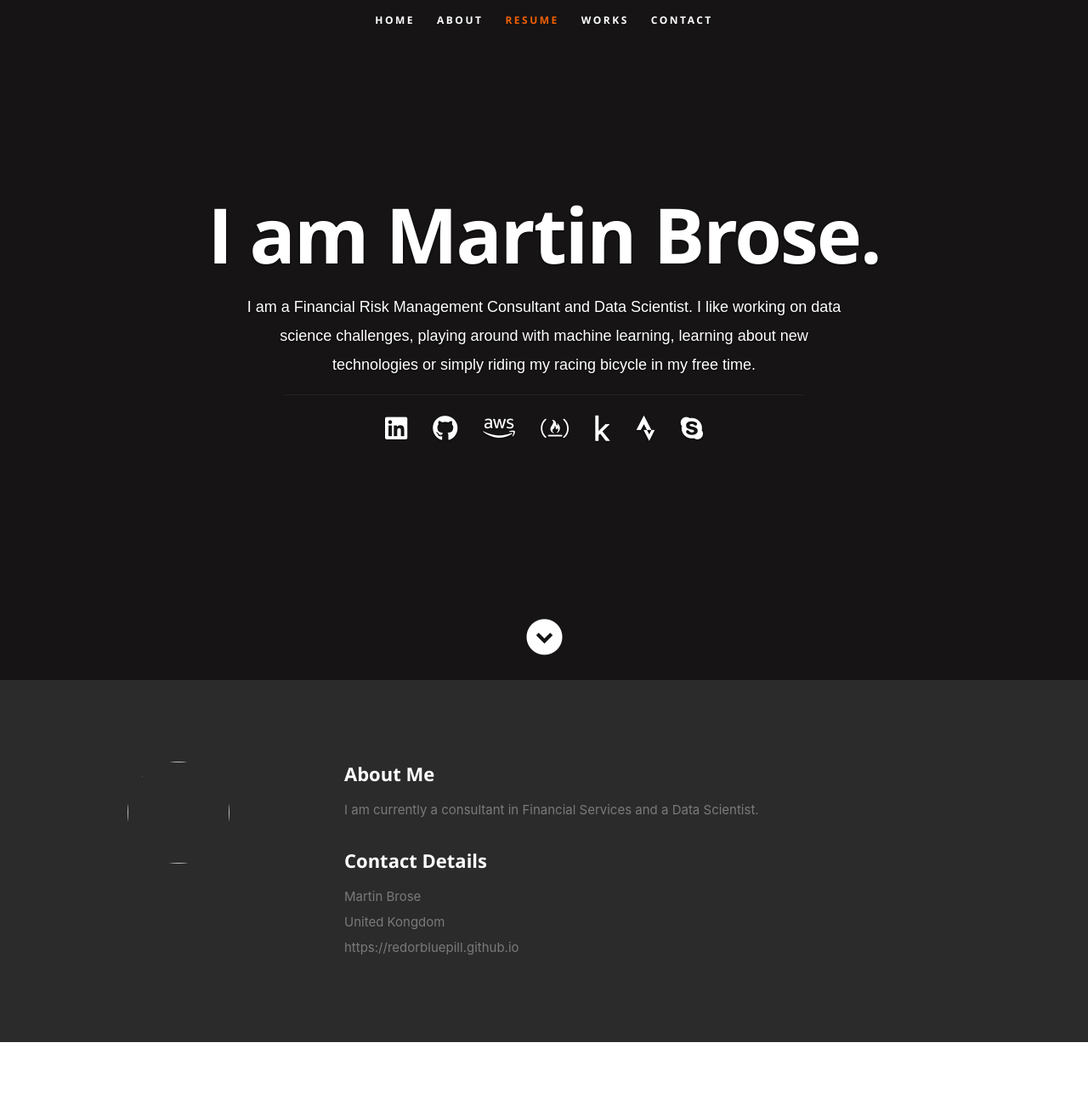
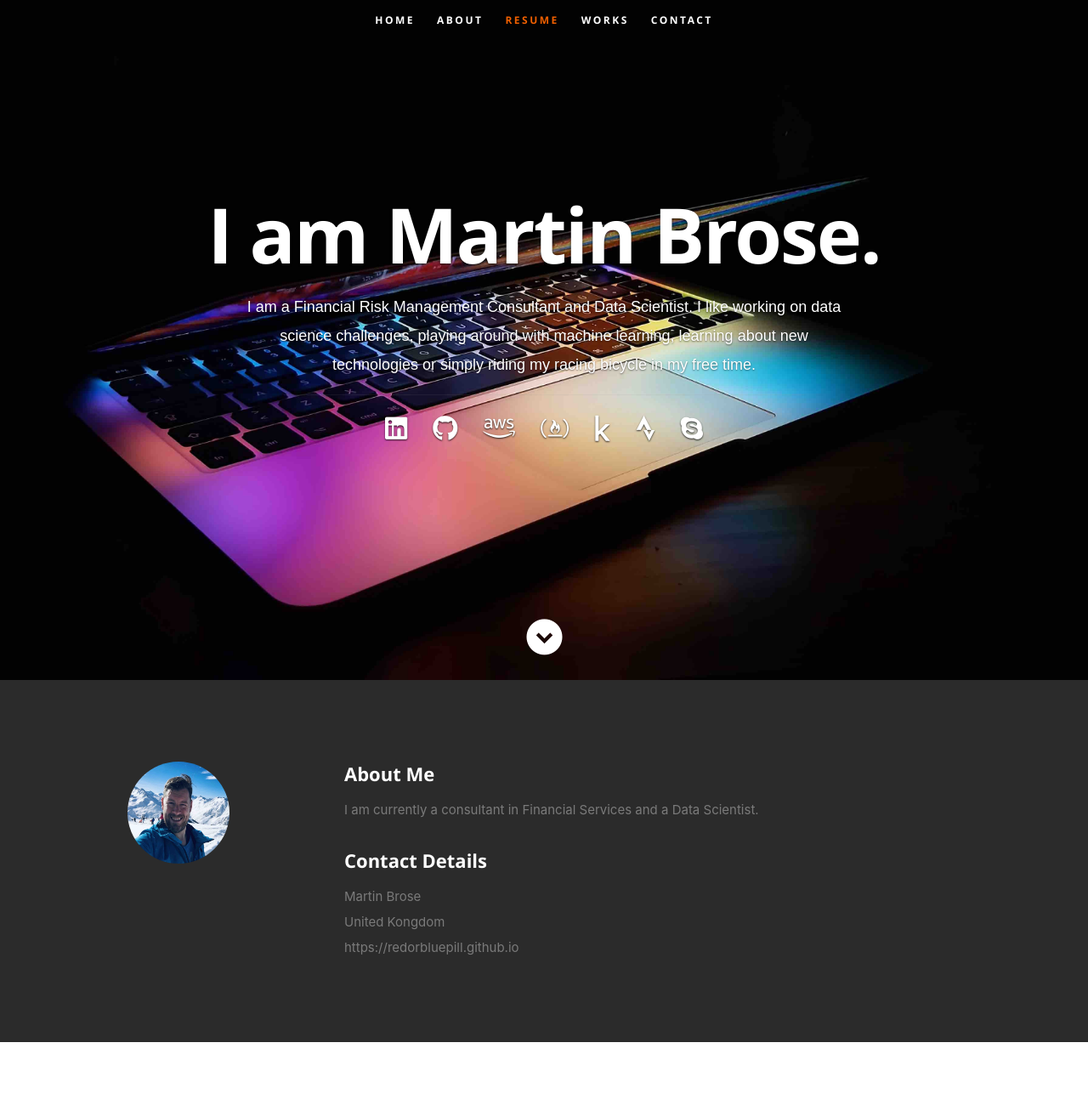
Before and after one commit to martinbrose/redorbluepill.github.io, a plain HTML site: page index.html in a window 1280 px wide. Shown: the top 1300 px of the page at 85% size. Drawn offline with nearby package versions, Linux system fonts and the light colour scheme.

Commit message:
Minor changes

```diff
--- a/css/layout.css
+++ b/css/layout.css
@@ -35,7 +35,7 @@ header {
   height: 800px;
   min-height: 500px;
   width: 100%;
-  background: #161415 url(../images/header-background.jp2) no-repeat top center;
+  background: #161415 url(../images/header-background.jpg) no-repeat top center;
   background-size: cover !important;
   -webkit-background-size: cover !important;
   text-align: center;
--- a/static/js/main.7caa09c9.chunk.js
+++ b/static/js/main.7caa09c9.chunk.js
@@ -244,7 +244,7 @@
                         },
                         l.a.createElement("img", {
                           className: "profile-pic",
-                          src: "images/profilepic.jp2",
+                          src: "images/profilepic.jpg",
                           alt: ""
                         })
                       ),
```
